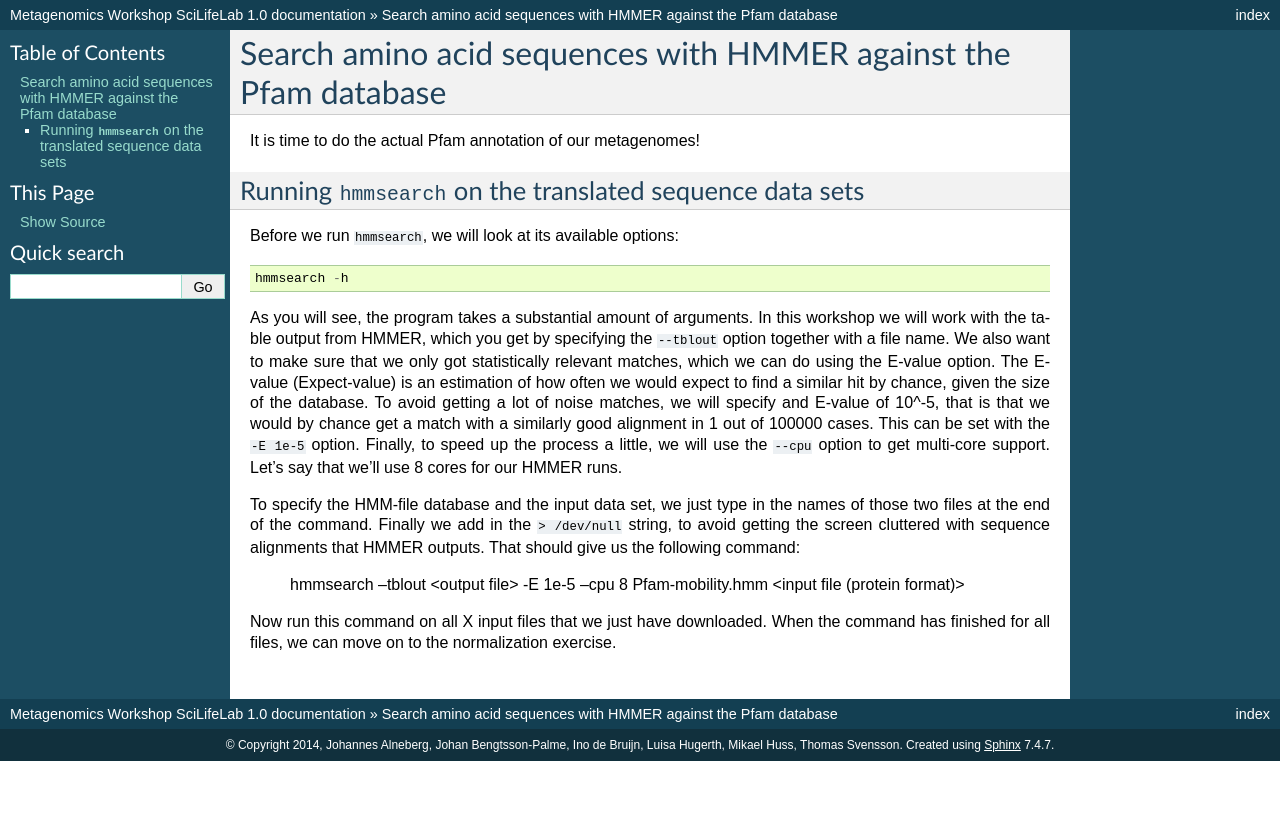
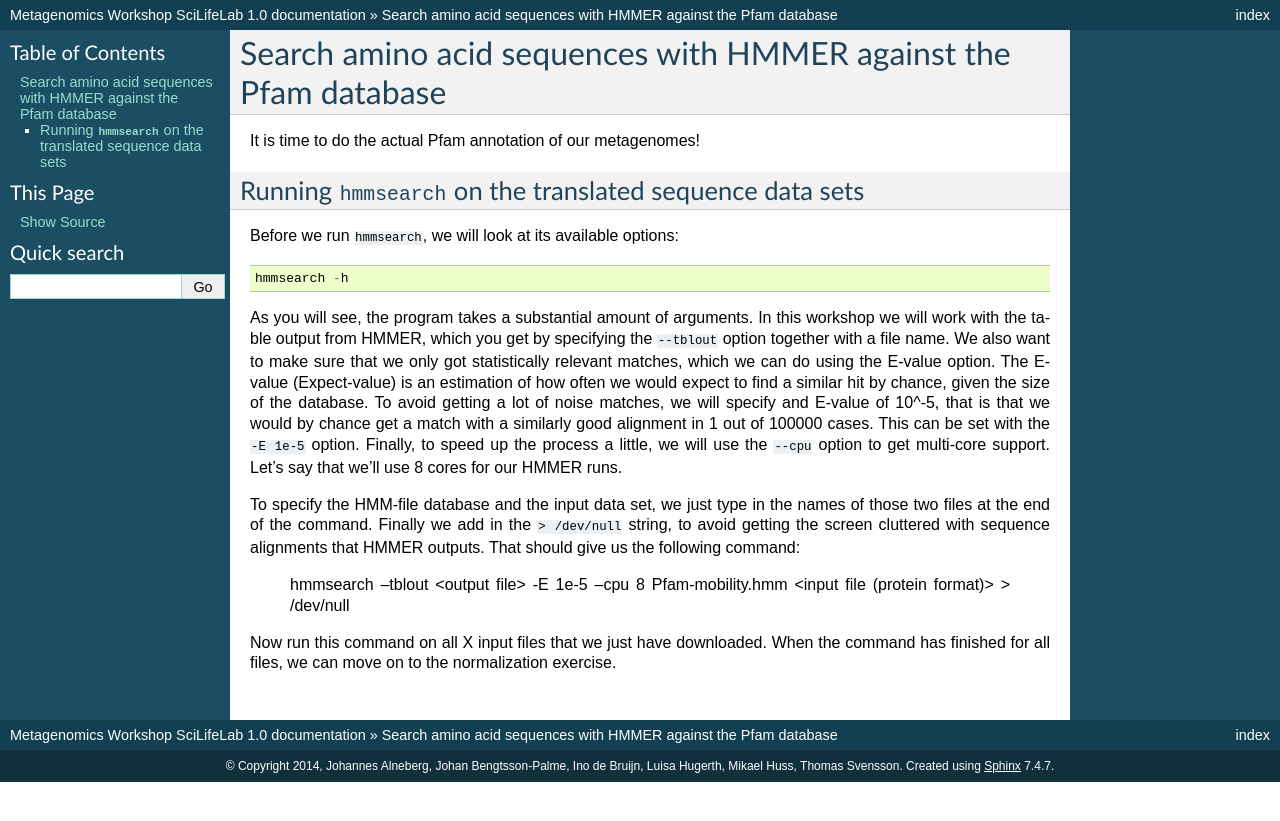
Before and after one commit to inodb/2014-5-metagenomics-workshop, a Sphinx documentation site: the page built from source/annotation/annotation.rst, in a window 1280 px wide. Shown: the top 821 px of the page. Built offline with Sphinx 7.4.7, drawn with Linux system fonts in a browser that asks for light colours; pages that are not in the unit, such as notebooks, are missing from menus.

Commit message:
Update annotation.rst

```diff
--- a/source/annotation/annotation.rst
+++ b/source/annotation/annotation.rst
@@ -30,7 +30,8 @@ the ``> /dev/null`` string, to avoid getting the screen cluttered with
 sequence alignments that HMMER outputs. That should give us the following
 command:
 
-    hmmsearch --tblout <output file> -E 1e-5 --cpu 8 Pfam-mobility.hmm <input file (protein format)>
+    hmmsearch --tblout <output file> -E 1e-5 --cpu 8 Pfam-mobility.hmm
+    <input file (protein format)> > /dev/null
 
 Now run this command on all X input files that we just have downloaded. When the
 command has finished for all files, we can move on to the normalization exercise.
```
